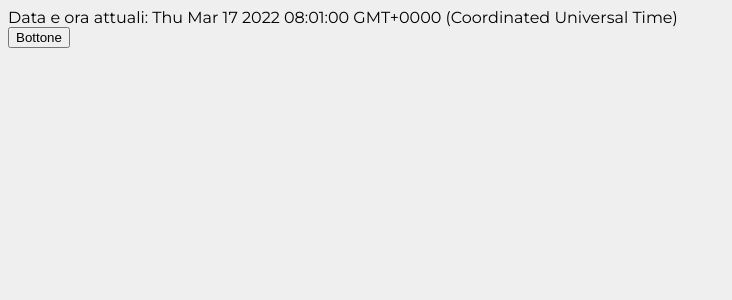
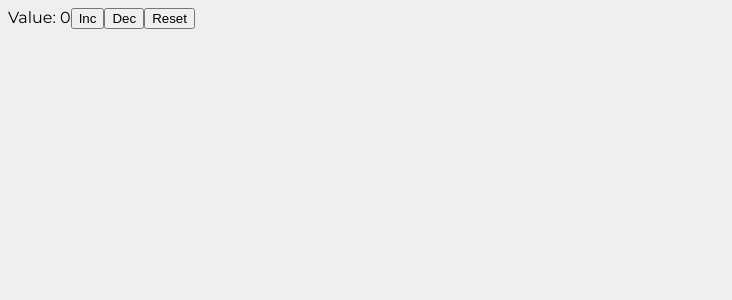
Before and after one commit to gdradi/fitstic-react-2022, a React (Create React App) app: page / in a window 1280 px wide. Shown: the top 300 px of the page, without its empty margins (0-732 px from the left). Built offline with nearby package versions, Linux system fonts and the light colour scheme.

Commit message:
Lezione 4 - contatore

```diff
--- a/src/index.tsx
+++ b/src/index.tsx
@@ -30,18 +30,25 @@ import { useState } from 'react';
 interface DateProps {
     readonly date: Date;
 };
+
+
 const DateComponent: React.FunctionComponent<DateProps> = (props) => {
+    console.log("[DateComponent] execution()");
     const currentDate = props.date.toString();
     return <div>
         Data e ora attuali: {currentDate}
     </div>;
 };
+
+
+
 const App: React.FunctionComponent = () => {
     /**
      * Questo componente HA uno stato, "date", di tipo Date
      * Per modificare questo stato, devo usare la funzione setDate
+     * Il suo valore iniziale è new Date()
      */
-    const [date, setDate] = useState<Date>(new Date());
+    const [date, setDate] = useState(new Date());
 
     // let date = new Date();
     return <div>
@@ -53,7 +60,20 @@ const App: React.FunctionComponent = () => {
     </div>;
 };
 
-ReactDOM.render(<App />, document.getElementById('root'));
+export const CounterComponent: React.FunctionComponent = () => {
+    // Stato
+    const [value, setValue] = useState(0);
+    return <div>
+        Value: {value}
+        <button onClick={() => { setValue(value + 1); }}>Inc</button>
+        <button onClick={() => { setValue(value - 1); }}>Dec</button>
+        <button onClick={() => { setValue(0); }}>Reset</button>
+    </div>;
+};
+
+
+
+ReactDOM.render(<CounterComponent />, document.getElementById('root'));
 
 
 // setInterval(() => {
```
